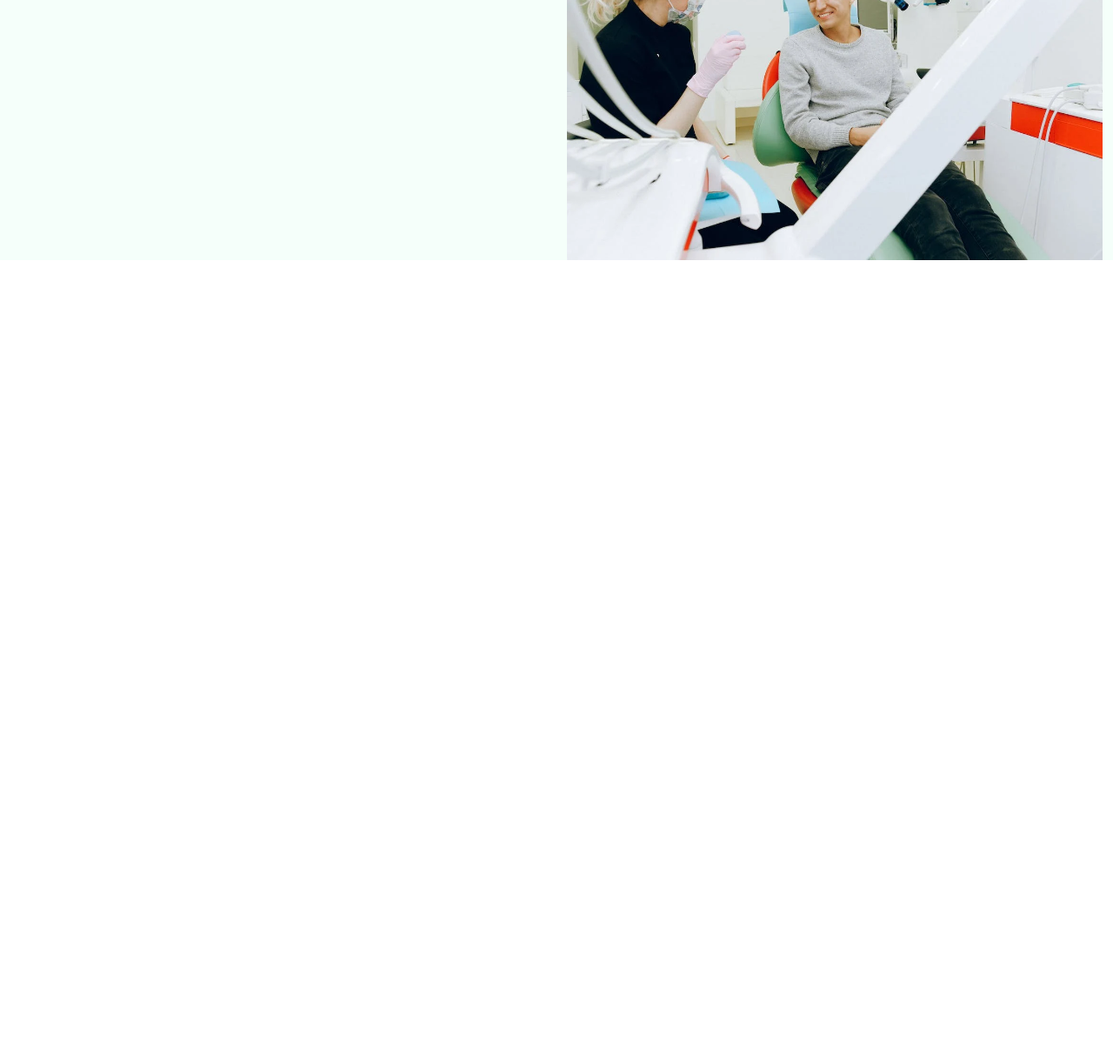
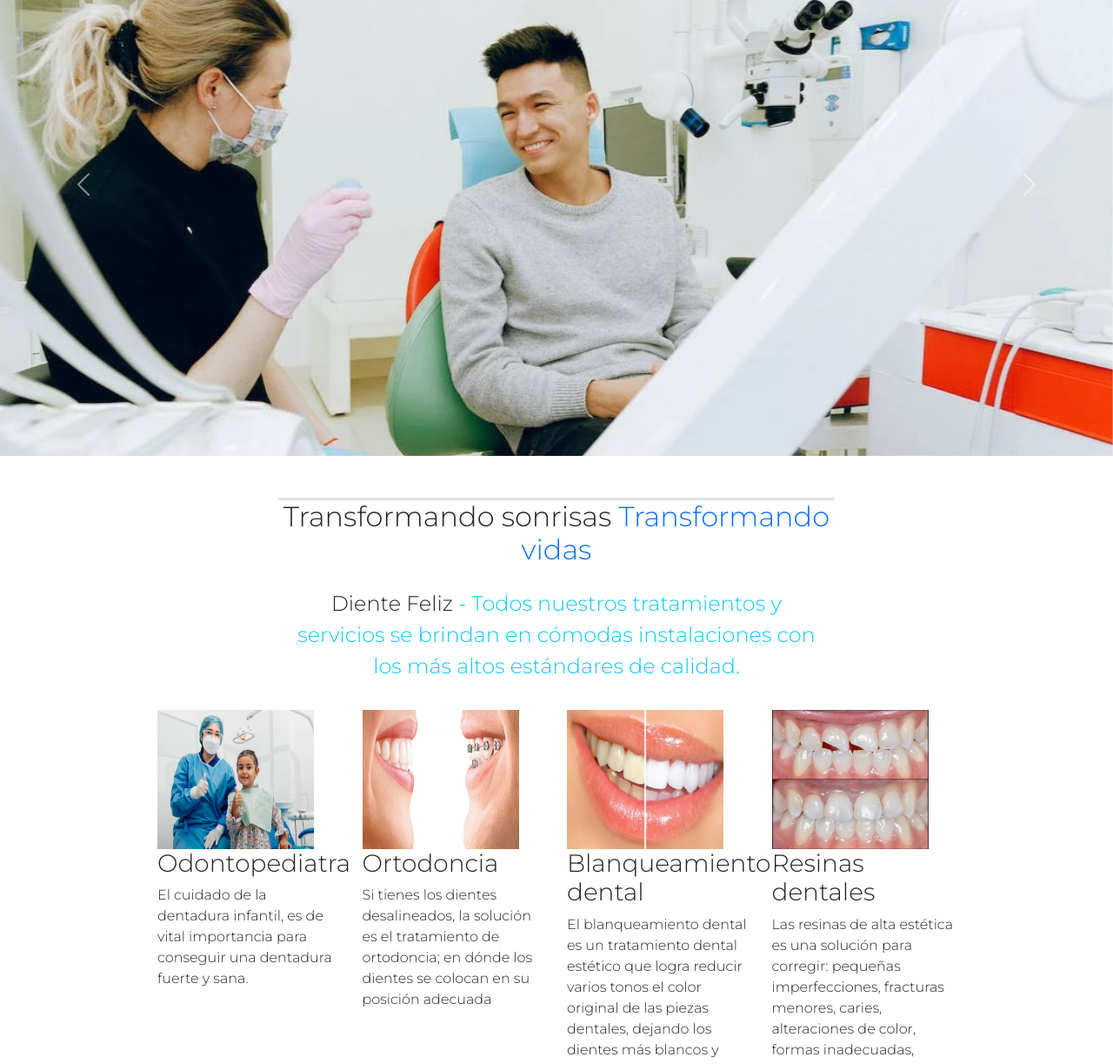
Before and after one commit to LuisMayorquin/ConsultorioNew, a plain HTML site: page index.html in a window 1280 px wide. Shown: the part 190-1413 px from the top of the page at 87% size. Before the commit the page ends 800 px from the top, so only its background shows below. Drawn offline with nearby package versions, Linux system fonts and the light colour scheme.

Commit message:
Avance en pagina principal,(Navbar, slider, servicios ) consultorio dental con Bootstrap

```diff
--- a/assets/styles/styles.css
+++ b/assets/styles/styles.css
@@ -1,13 +1,20 @@
+/*FONT*/
+@import url('https://fonts.googleapis.com/css2?family=Montserrat:wght@300&display=swap');
+
+body {
+    font-family: 'Montserrat', sans-serif;
+    /*overflow-x: hidden;*/
+}
+
 /*BARRA DE NAVEGACION*/
 .navbar {
-    padding: 1rem;
-    background-color:rgba(135, 204, 206, 0.611);
+    background-color:rgba(168, 220, 222, 0.718);
     font-size: 20px ;
+    font-family: 'Montserrat' bold;
+    font-weight: 50px;
 }
 
-nav div a {
-    mix-blend-mode: color-burn;
-}
+
 
 .navbar-collapse {
     align-items: center;
@@ -22,17 +29,8 @@ nav div a {
 }
 
 
-/*SECCION PRINCIPAL*/
-
-#container{
-
-    background-color:   mintcream;
+/*SECCION SLIDER DE IMAGENES*/
+.carousel-inner {
+    max-height: 39rem;
 
 }
-
-.slogan{
-display: grid;
-align-items: center;
-justify-items: center;
-
-}
--- a/index.html
+++ b/index.html
@@ -15,23 +15,27 @@
 
     <!--CSS-->
     <link rel="stylesheet" href="./assets/styles/styles.css">
+
   </head>
   <body>
 
-    <!--BARRA DE NAVEGACION-->
-    <nav class="navbar navbar-expand-md bg-body-light">
+    <!--BARRA DE NAVEGACION (HEADER)-->
+    <nav class="navbar navbar-expand-md bg-body-light p-3">
         <div class="container-fluid">
           <button class="navbar-toggler" type="button" data-bs-toggle="collapse" data-bs-target="#navbar-toggler" aria-controls="navbarTogglerDemo01" aria-expanded="false" aria-label="Toggle navigation">
             <span class="navbar-toggler-icon"></span>
           </button>
           <div class="collapse navbar-collapse" id="navbar-toggler">
             <a class="navbar-brand" href="#">
-                <img src="./assets/imagenes/8c20eaa83e0d3bde17fc9864aed000f1.jpg" alt="logo" width="100">
+              <span class="text-primary fs-2 fw-bold">Diente Feliz</span>
+                <!-- <img src="./assets/imagenes/8c20eaa83e0d3bde17fc9864aed000f1.jpg" alt="logo" width="100"> -->
             </a>
             <ul class="navbar-nav d-flex justify-content align-items-center">
               <li class="nav-item">
                 <a class="nav-link active" aria-current="page" href="#">Sobre nosotros</a>
               </li>
+              <li class="nav-item">
+                <a class="nav-link" href="#">Servicios</a>
               <li class="nav-item">
                 <a class="nav-link" aria-current="page" href="#">Agenda tu cita</a>
               <li class="nav-item">
@@ -46,27 +50,80 @@
         </div>
       </nav>
 
-    <!--SECCION PRESENTACION-->
-    <div class="container-fluid" id="container">
+    <!--SECCION SLIDER DE IMAGENES-->
+    <div id="carouselExample" class="carousel slide">
+      <div class="carousel-inner">
 
+        <div class="carousel-item active">
+          <img src="./assets/imagenes/pexels-photo-3845810.webp" class="d-block w-100" alt="cliente feliz">
+        </div>
 
-        <div class="row">
+        <div class="carousel-item">
+          <img src="./assets/imagenes/pexels-photo-3845653.jpeg" class="d-block w-100" alt="cliente feliz">
+        </div>
 
-            <div class="col-sm-12 col-md-6 col-lg-6">
-                <h1 class="slogan">En el Diente Feliz </h1>
-                <h2 class="slogan">Transformamos sonrisas</h2>
+        <div class="carousel-item">
+          <img src="./assets/imagenes/pexels-photo-8260438.webp" class="d-block w-100" alt="cliente feliz">
         </div>
-            <div class="col-sm-12 col-md-6 col-lg-6">
 
-                <img id="feliz1" src="/assets/imagenes/pexels-photo-3845810.webp" class="img-fluid" alt="cliente feliz">
+      </div>
+      <button class="carousel-control-prev" type="button" data-bs-target="#carouselExample" data-bs-slide="prev">
+        <span class="carousel-control-prev-icon" aria-hidden="true"></span>
+        <span class="visually-hidden">Previous</span>
+      </button>
+      <button class="carousel-control-next" type="button" data-bs-target="#carouselExample" data-bs-slide="next">
+        <span class="carousel-control-next-icon" aria-hidden="true"></span>
+        <span class="visually-hidden">Next</span>
+      </button>
+    </div>
+
+    <!--PRESENTACION-->
+    <div class="w-50 mx-auto text-center pt-5" id="presentacion">
+      <h1 class="p3 fs-2 border-top border-3">Transformando sonrisas<span class="text-primary "> Transformando vidas</span></h1>
+      <p class="p-3 fs-4">Diente Feliz <span class="text-info">- Todos nuestros tratamientos y servicios se brindan en cómodas instalaciones con los más altos estándares de calidad.</span></p>
+    </div>
+
+    <!--SERVICIOS-->
+    <div class="container-fluid">
+
+      <div class="row w-75 mx-auto">
+        <div class="col-sm-12 col-md-6 col-lg-3">
+          <img src="./assets/imagenes/odontopediatra.jpeg" alt="odontopediatra" width="180" height="160">
+          <div>
+            <h3>Odontopediatra</h3>
+            <p>El cuidado de la dentadura infantil, es de vital importancia para conseguir una dentadura fuerte y sana.</p>
+          </div>
+        </div>
+
+        <div class="col-sm-12 col-md-6 col-lg-3">
+          <img src="./assets/imagenes/ortodoncia.jpg" alt="ortodoncia" width="180" height="160">
+          <div>
+            <h3>Ortodoncia</h3>
+            <p>Si tienes los dientes desalineados, la solución es el tratamiento de ortodoncia; en dónde los dientes se colocan en su posición adecuada</p>
+          </div>
+        </div>
+
+        <div class="col-sm-12 col-md-6 col-lg-3">
+          <img src="./assets/imagenes/blanqueamiento-dental.webp" alt="blanqueamiento-dental" width="180" height="160">
+          <div>
+            <h3>Blanqueamiento dental</h3>
+            <p>El blanqueamiento dental es un tratamiento dental estético que logra reducir varios tonos el color original de las piezas dentales, dejando los dientes más blancos y brillantes.</p>
+          </div>
+        </div>
+
+        <div class="col-sm-12 col-md-6 col-lg-3">
+          <img src="./assets/imagenes/resinas.jpg" alt="resinas" width="180" height="160">
+          <div>
+            <h3>Resinas dentales</h3>
+            <p>Las resinas de alta estética es una solución para corregir: pequeñas imperfecciones, fracturas menores, caries, alteraciones de color, formas inadecuadas, dientes pequeños, etc.</p>
+          </div>
+        </div>
+      </div>
 
     </div>
 
 
-        </div>
 
-
-    </div>
 
 
 
```
Also changed, not shown: assets/imagenes/blanqueamiento-dental.webp (added), assets/imagenes/odontopediatra.jpeg (added), assets/imagenes/ortodoncia.jpg (added), assets/imagenes/pexels-photo-3845653.jpeg (added), assets/imagenes/pexels-photo-6627413.webp (added), assets/imagenes/pexels-photo-8260438.webp (added), assets/imagenes/resinas.jpg (added). Lines whose indentation alone changed are shown as unchanged.
